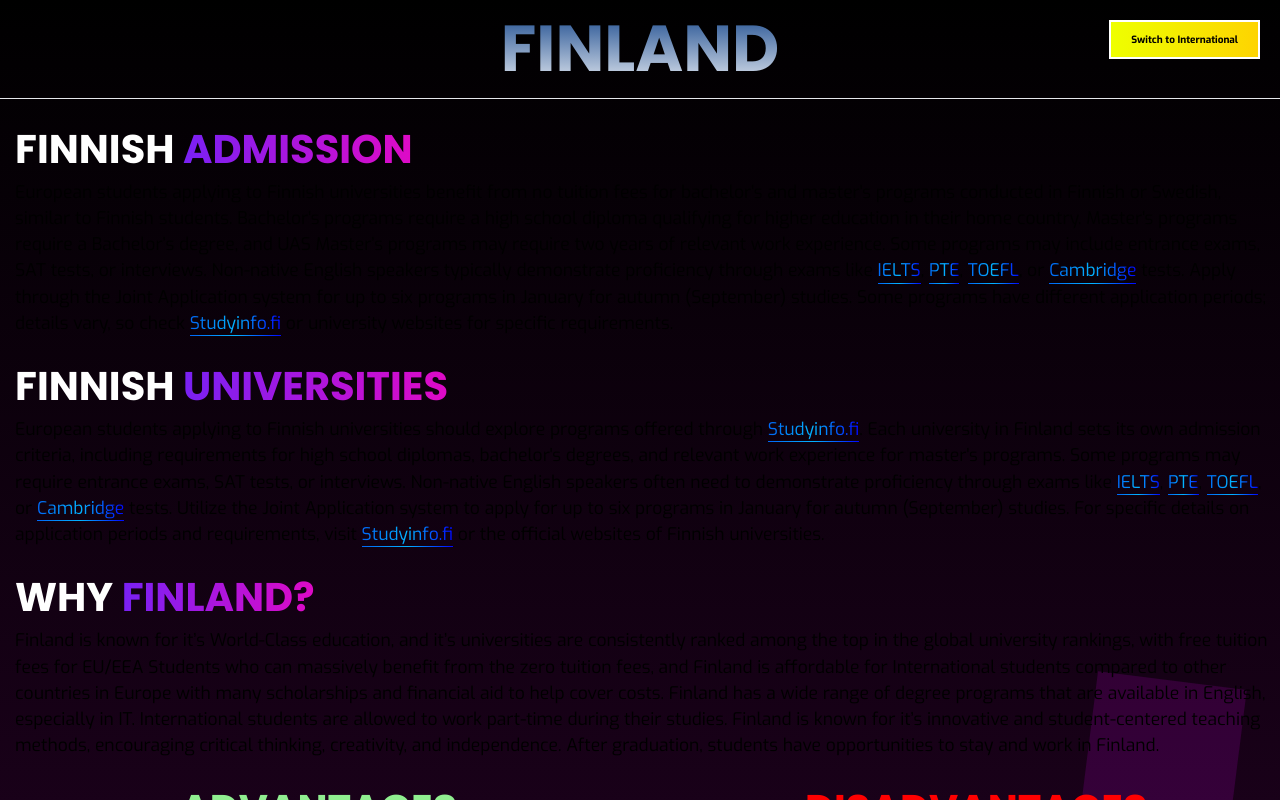
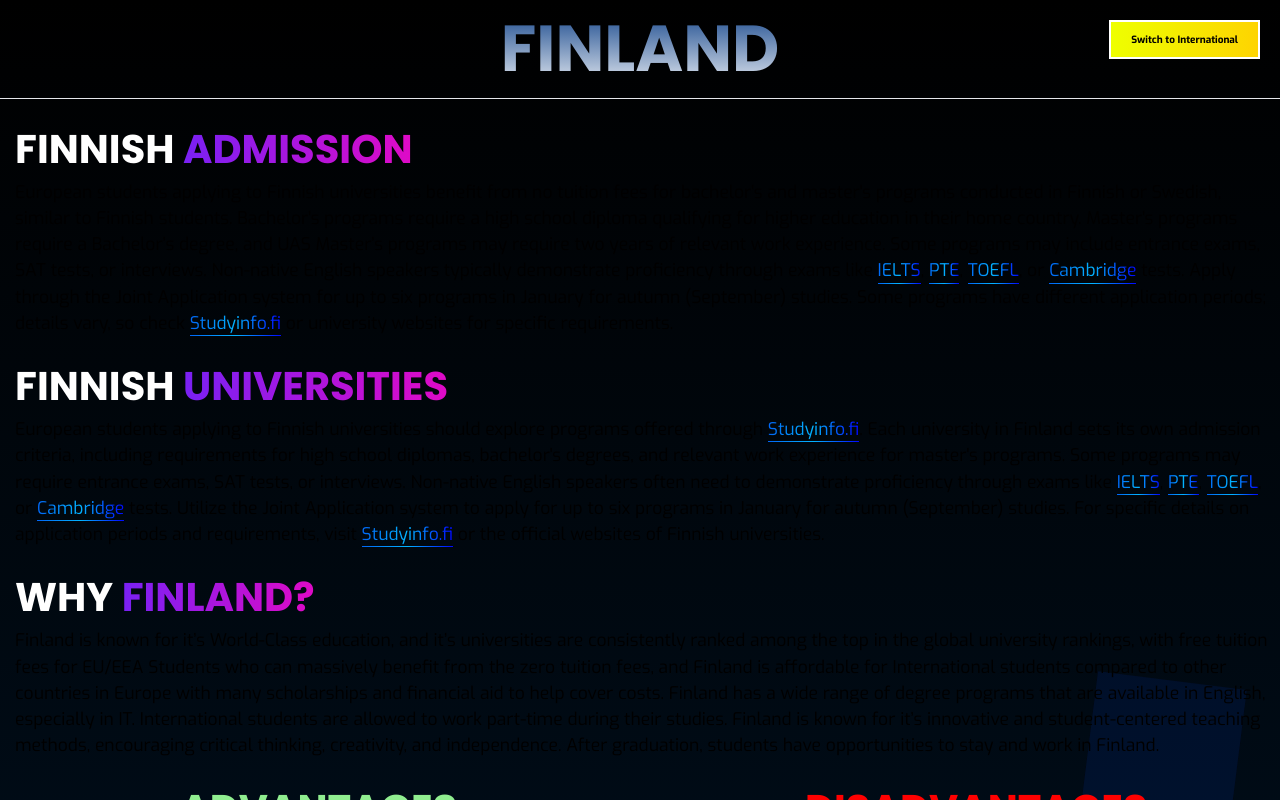
Before and after one commit to FaisalAbusharar/europe-university-info, a Next.js app: page /countries/finland in a window 1280 px wide. Shown: the top 800 px of the page. Built offline with nearby package versions, Linux system fonts and the light colour scheme.

Commit message:
Modularized Background Color in Country Component

```diff
--- a/src/app/components/admission.jsx
+++ b/src/app/components/admission.jsx
@@ -14,7 +14,7 @@ const Admission = ({
   countryName, countryNameOptional,
   admissionInformation, internationalAdmissionInformation,
   universityInformation, internationalUniversityInformation,
-  footerInformation, titleColor1, titleColor2, backgroundColorObject = [], backgroundColor,
+  footerInformation, titleColor1, titleColor2, backgroundColorObject = [], backgroundColor = '',
   optionalInformation = [{}], internationalOptionalInformation = [{}]
 }) => {
   const titleStyle = {
@@ -39,7 +39,6 @@ const Admission = ({
     setLoaded(true);
   }, []);
 
-  console.log(backgroundColor)
   const backgroundStyle = {background: backgroundColor}
 
   return (
--- a/src/app/components/country.jsx
+++ b/src/app/components/country.jsx
@@ -18,7 +18,7 @@ const Country = ({
   visaRequirementsRequirements, visaRequirementsFinancials, visaRequirementsInsurance,
   whyChooseCountry = [{}], advantages = ["PlaceHolder for Information here", "PlaceHolder 2"],
   disadvantages = ["PlaceHolder for Information here", "PlaceHolder 2"],
-  footerInformation, titleColor1, titleColor2,
+  footerInformation, titleColor1, titleColor2, backgroundColorObject = [], backgroundColor = '',
   optionalInformation = [{}], internationalOptionalInformation = [{}]
 }) => {
   const titleStyle = {
@@ -49,9 +49,12 @@ const Country = ({
     { title: "Insurance Requirement", description: visaRequirementsInsurance }
   ];
 
+
+  const backgroundStyle = {background: backgroundColor}
+
   return (
-    <main id="backgroundCountry" className={`${exo.className} flex flex-col min-h-screen ${loaded ? 'slide-in-top' : ''}`}>
-      <BackgroundAnim objectColor={[184, 5, 201]} className="absolute inset-0 z-0" />
+    <main style= {backgroundStyle} id="backgroundCountry" className={`${exo.className} flex flex-col min-h-screen ${loaded ? 'slide-in-top' : ''}`}>
+      <BackgroundAnim objectColor={backgroundColorObject} className="absolute inset-0 z-0" />
       <div className={`relative z-10 flex-grow flex-col items-center justify-center ${animation ? 'fade-enter-active' : 'fade-exit-active'}`}>
         <h1 className={`${poppins.className}`} id="titleCountry" style={titleStyle}>{countryName}</h1>
         <button id="toggleButton" onClick={handleToggle}>
--- a/src/app/countries/finland/page.tsx
+++ b/src/app/countries/finland/page.tsx
@@ -5,6 +5,8 @@ import ScrollTo from '../../components/scrollFunction'
 
 
 
+const backgroundColorStyle = 'linear-gradient(to bottom, rgb(0, 0, 0), rgb(0, 26, 51))'
+const backgroundColorObjectStyle = [0, 50, 150]
 
 /* Information Area */
 
@@ -142,6 +144,8 @@ const Finland = () => {
         disadvantages: finlandDisadvantages,
         titleColor1: "#003580",
         titleColor2: "#ffffff",
+        backgroundColor: backgroundColorStyle,
+        backgroundColorObject: backgroundColorObjectStyle,
         optionalInformation: [
             {title: <><span id="gradientSub">Important Admission Information</span></>, description: admissionRequirements},
             {title:  <><span id="gradientSub">Regular University</span> OR <span id="gradientSubSub">University of Applied Sciences</span></>, description: RegularVSUasUni},
@@ -157,7 +161,9 @@ const Finland = () => {
             admissionInformation={CountryInformation.admissionInformation} internationalAdmissionInformation={CountryInformation.internationalAdmissionInformation}
             universityInformation={CountryInformation.universityInformation} internationalUniversityInformation={CountryInformation.internationalUniversityInformation}
             internationalUniversityFees={CountryInformation.internationalTuitionFeesInformation}
-            footerInformation={CountryInformation.footerInformation} titleColor1={CountryInformation.titleColor1} titleColor2={CountryInformation.titleColor2}
+            footerInformation={CountryInformation.footerInformation}
+            titleColor1={CountryInformation.titleColor1} titleColor2={CountryInformation.titleColor2}
+            backgroundColor={CountryInformation.backgroundColor} backgroundColorObject={CountryInformation.backgroundColorObject}
             whyChooseCountry={CountryInformation.whyChooseCountry}
             advantages={CountryInformation.advantages} disadvantages={CountryInformation.disadvantages}
             optionalInformation={CountryInformation.optionalInformation} internationalOptionalInformation={CountryInformation.internationalOptionalInformation}
```
